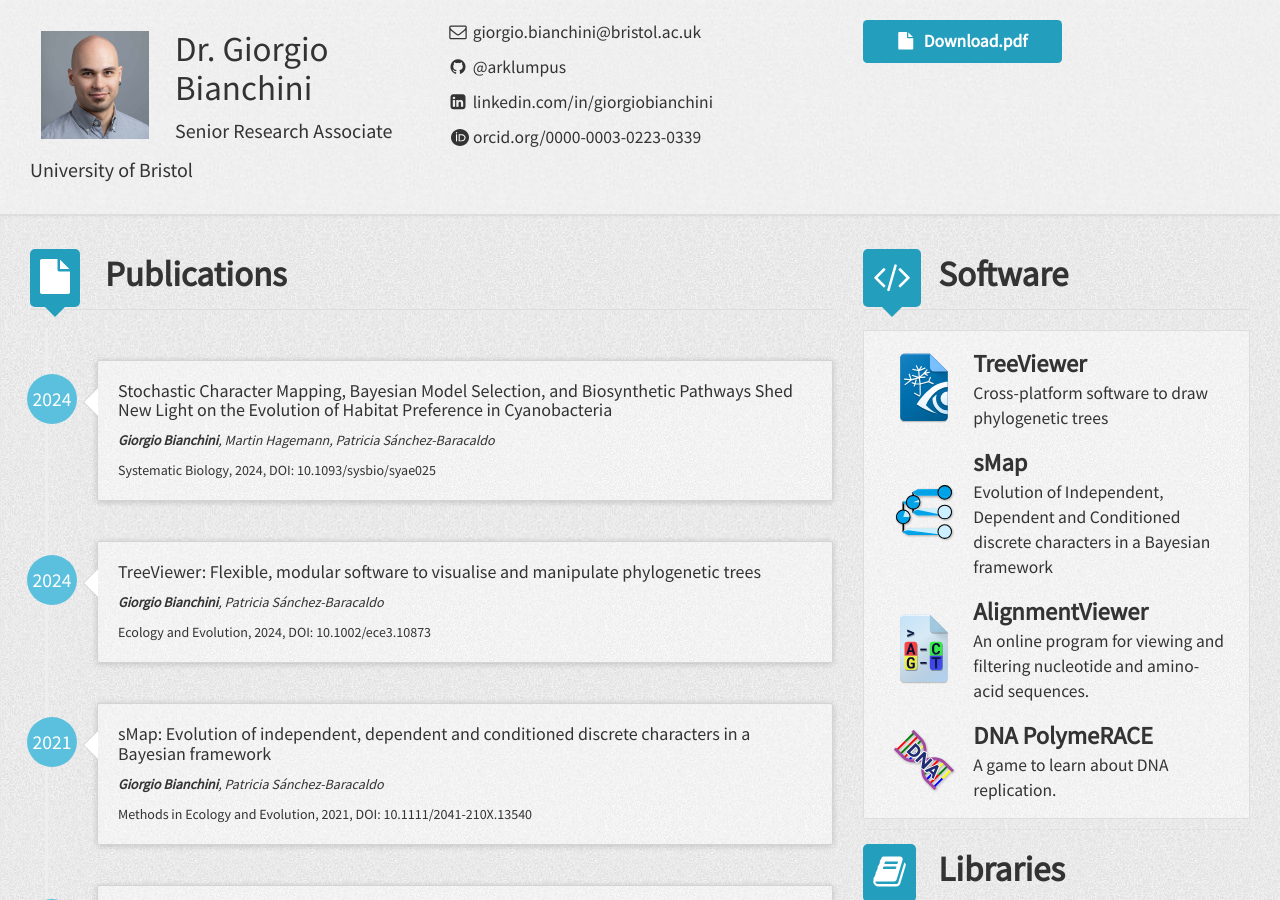
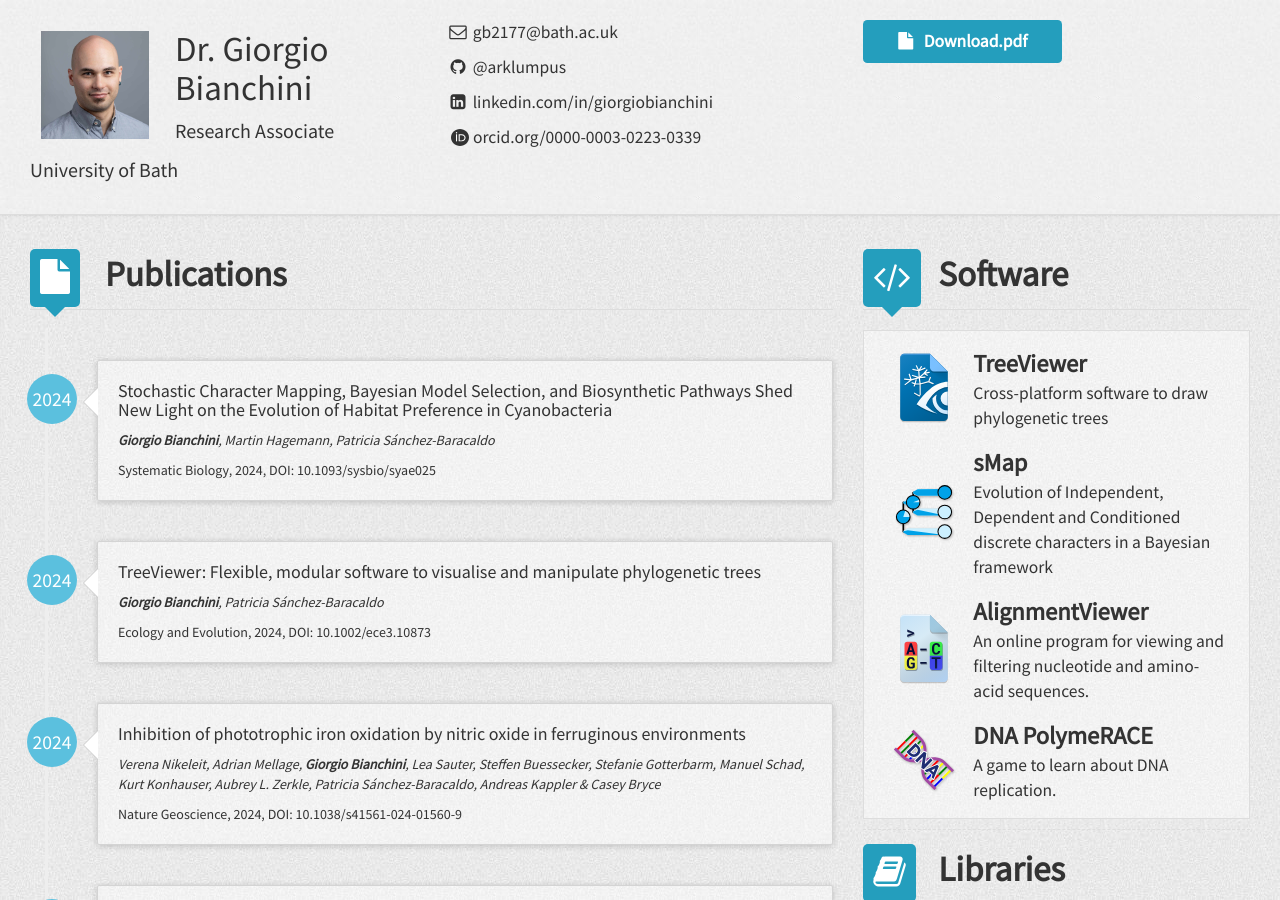
Before and after one commit to arklumpus/arklumpus.github.io, a Jekyll site: the page built from index.html, in a window 1280 px wide and 900 px high. Built offline with Jekyll 4.4.1, drawn with Linux system fonts in a browser that asks for light colours; nearby versions of some CDN libraries.

Commit message:
Updated affiliation and CV.

```diff
--- a/_config.yml
+++ b/_config.yml
@@ -15,9 +15,9 @@ exclude: [vendor]
 # Author settings
 author:
   name: Dr. Giorgio Bianchini
-  title: Senior Research Associate
-  address: University of Bristol
-  email: giorgio.bianchini@bristol.ac.uk
+  title: Research Associate
+  address: University of Bath
+  email: gb2177@bath.ac.uk
   link:
   weibo:
   github: arklumpus
@@ -39,6 +39,12 @@ author:
       journal: Ecology and Evolution
       year: 2024
       doi: 10.1002/ece3.10873
+    - publication8:
+      title: "Inhibition of phototrophic iron oxidation by nitric oxide in ferruginous environments"
+      authors: Verena Nikeleit, Adrian Mellage, <b>Giorgio Bianchini</b>, Lea Sauter, Steffen Buessecker, Stefanie Gotterbarm, Manuel Schad, Kurt Konhauser, Aubrey L. Zerkle, Patricia Sánchez-Baracaldo, Andreas Kappler & Casey Bryce
+      journal: Nature Geoscience
+      year: 2024
+      doi: 10.1038/s41561-024-01560-9
     - publication3:
       title: "sMap: Evolution of independent, dependent and conditioned discrete characters in a Bayesian framework"
       authors: <b>Giorgio Bianchini</b>, Patricia Sánchez-Baracaldo
```
Also changed, not shown: 1 other file.
